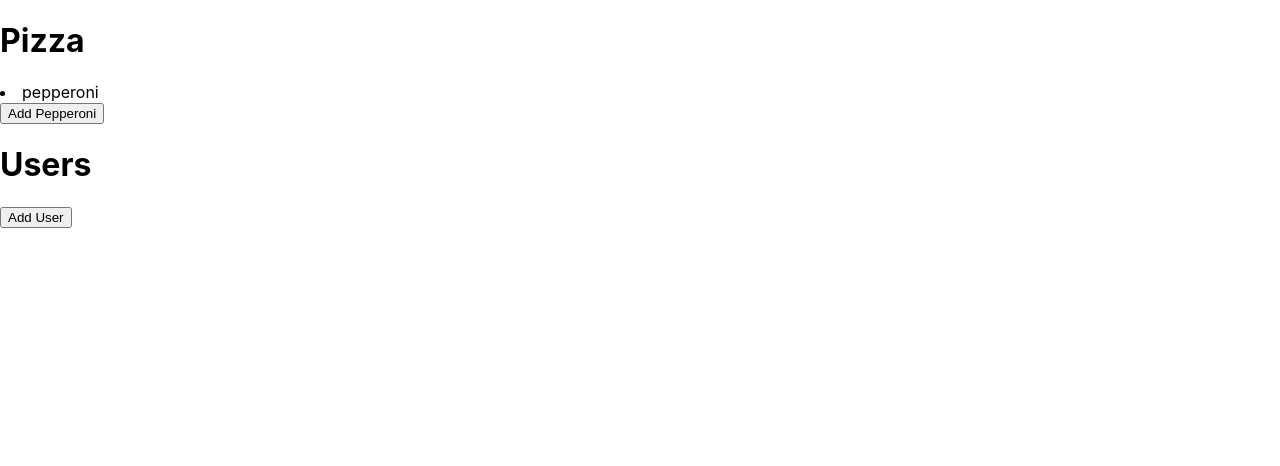
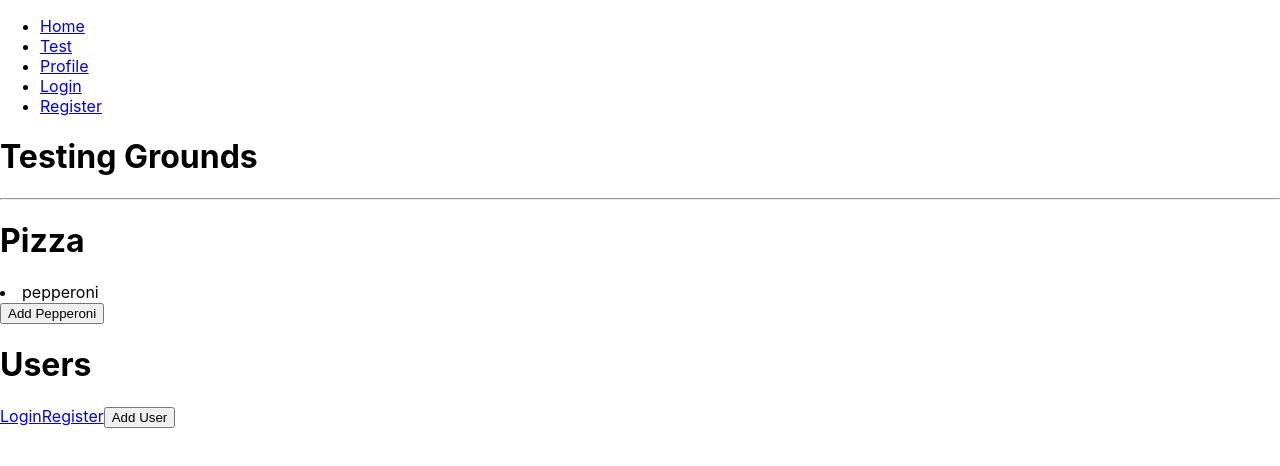
Before and after one commit to Suxcl/react-studia, a React (Create React App) app in the folder my-app/: page /Test in a window 1280 px wide. Shown: the top 466 px of the page. Built offline with nearby package versions, Linux system fonts and the light colour scheme.

Commit message:
routing
nowy npm
podstawa routingu
routing rozpisany w index.tsx
componenty "stron" w katalogu src/pages

```diff
--- a/my-app/src/index.tsx
+++ b/my-app/src/index.tsx
@@ -1,21 +1,34 @@
 import React from 'react';
 import ReactDOM from 'react-dom/client';
 import './index.css';
+import reportWebVitals from './reportWebVitals';
+
+//Redux
+import { store } from './store';
 import {Provider} from "react-redux";
-import Blog from './components/Blog';
-import Test  from './components/Test';
-import reportWebVitals from './reportWebVitals';
-import { store } from './store';
+// Routes
+import { BrowserRouter, Routes, Route } from 'react-router-dom';
+import Layout from './pages/layout';
+import Blog from './pages/Blog';
+import Test from './pages/Test';
+import TestParams from './pages/TestParams';
+
 
 const root = ReactDOM.createRoot(
   document.getElementById('root') as HTMLElement
 );
 root.render(
-  <React.StrictMode>
-  <Provider store={store}>
-      <Test />
-  </Provider>
-</React.StrictMode>
+  <BrowserRouter>
+    <Provider store={store}>
+      <Routes>
+        <Route path="/" element={<Layout />}>
+          <Route path="Blog" element={<Blog />} />
+          <Route path="Test" element={<Test />} />
+          <Route path="TestParams/:id" element={<TestParams />} />
+        </Route>
+      </Routes>
+    </Provider>
+  </BrowserRouter>
 );
 
 // If you want to start measuring performance in your app, pass a function
--- /dev/null
+++ b/my-app/src/pages/Blog.tsx
@@ -0,0 +1,17 @@
+import React from 'react';
+import { Link, useNavigate } from 'react-router-dom';
+
+
+const HomePage: React.FC = () => (
+
+	<div>
+		<h1>Blog</h1>
+		<Link to="/TestParams/2">Go to User 42 Page</Link>
+	</div>
+);
+
+
+
+
+
+export default HomePage;
--- a/my-app/src/components/Test.tsx
+++ b/my-app/src/pages/Test.tsx
@@ -4,6 +4,7 @@ import { addUser, removeUser, updateUser } from "../reducers/usersReducer";
 
 
 import { User } from "../types/user";
+import { Link } from "react-router-dom";
 
 
 function Test(){
@@ -16,6 +17,8 @@ function Test(){
 
     return (
         <>
+            <h1>Testing Grounds</h1>
+            <hr></hr>
             <h1>Pizza</h1>
             {pizza.toppings.map((topping: string) =>
                 <li key={topping}>{topping}</li>
@@ -23,6 +26,9 @@ function Test(){
             <button onClick={() => dispatch(addTopping('pepperoni'))}>Add Pepperoni</button>
 
             <h1>Users</h1>
+
+            <Link to="/Login">Login</Link>
+            <Link to="/Register">Register</Link>
             {users.map((user: User) =>
                 <>
                     <li>{user.id}|{user.name}|{user.surname}|{user.email}|{user.username}|{user.password}|{user.friends}</li>
--- /dev/null
+++ b/my-app/src/pages/TestParams.tsx
@@ -0,0 +1,20 @@
+import React from 'react';
+import { useParams } from 'react-router-dom';
+
+interface Params {
+	id: string;
+    [key: string]: string;
+}
+
+const UserPage: React.FC = () => {
+	const { id } = useParams<Params>();
+
+	return (
+		<div>
+			<h1>Test Params Page</h1>
+			<p>ID: {id}</p>
+		</div>
+	);
+};
+
+export default UserPage;
--- /dev/null
+++ b/my-app/src/pages/layout.tsx
@@ -0,0 +1,31 @@
+import { Outlet, Link } from "react-router-dom";
+
+const Layout = () => {
+  return (
+    <>
+      <nav>
+        <ul>
+          <li>
+            <Link to="/blog">Home</Link>
+          </li>
+          <li>
+            <Link to="/test">Test</Link>
+          </li>
+          <li>
+            <Link to="/">Profile</Link>
+          </li>
+          <li>
+            <Link to="/contact">Login</Link>
+          </li>
+          <li>
+            <Link to="/contact">Register</Link>
+          </li>
+        </ul>
+      </nav>
+
+      <Outlet />
+    </>
+  )
+};
+
+export default Layout;
```
Also changed, not shown: my-app/src/App.tsx (+7 -0 lines), my-app/src/components/Blog.tsx (deleted, +0 -24 lines), my-app/src/pages/Register.tsx (added, +17 -0 lines), 1 other file (tests, documents, lock files or other folders).
